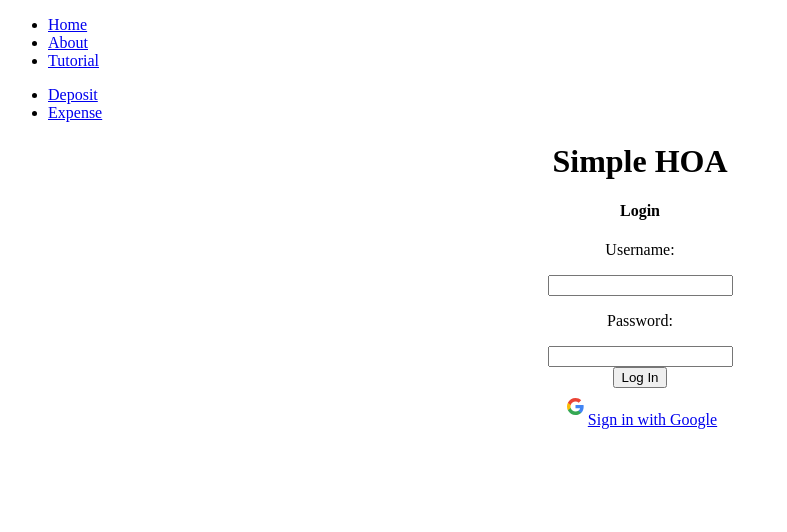
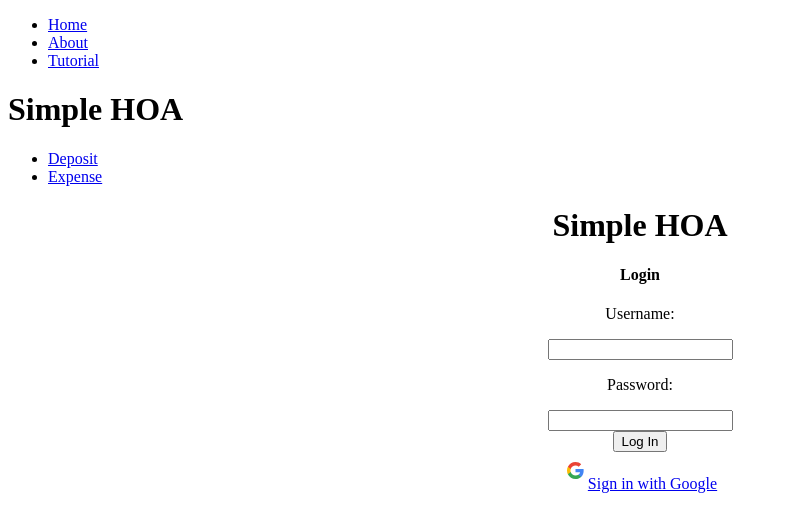
Before and after one commit to Silent-Echo-JS/Greenfield, a React app: page / in a window 1280 px wide. Shown: the top 532 px of the page, without its empty margins (0-787 px from the left). Built offline with nearby package versions, Linux system fonts and the light colour scheme; the HTML template or start-up script is replaced by a standard one.

Commit message:
added styling to navbar

```diff
--- a/client/src/components/HeaderComponent/Navbar.jsx
+++ b/client/src/components/HeaderComponent/Navbar.jsx
@@ -4,13 +4,14 @@ import { Link } from 'react-router-dom';
 class NavBar extends React.Component {
   render() {
     return (
-      <header>
-        <ul id="headerButtons">
+      <div class='header'>
+        <ul class="headerButtons">
           <li className="navButton"><Link to="">Home</Link></li>
           <li className="navButton"><Link to="About">About</Link></li>
           <li className="navButton"><Link to="Tutorial">Tutorial</Link></li>
         </ul>
-      </header>
+        <div class='title'><h1>Simple HOA</h1></div>
+      </div>
     )
   }
 }
```
